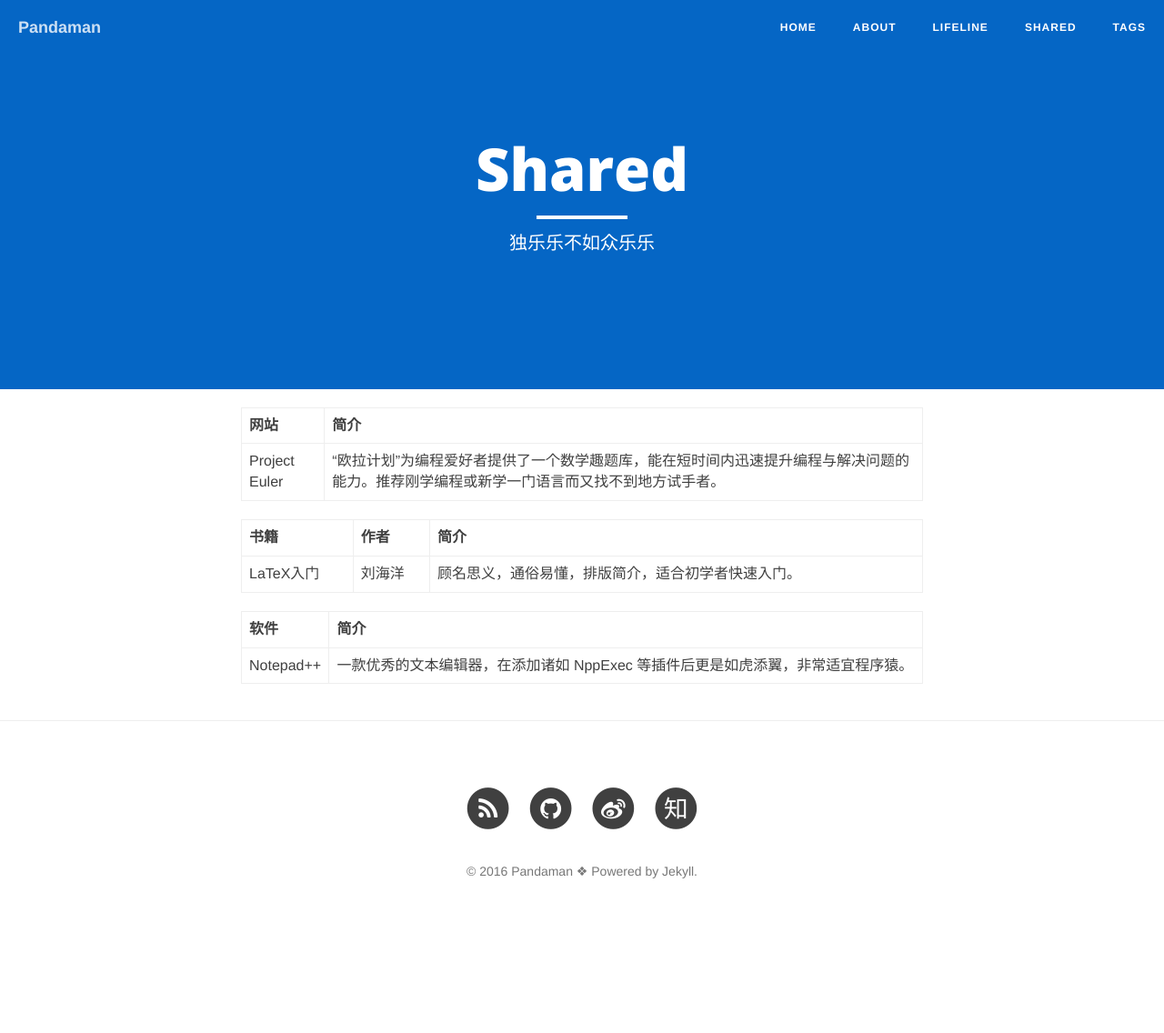
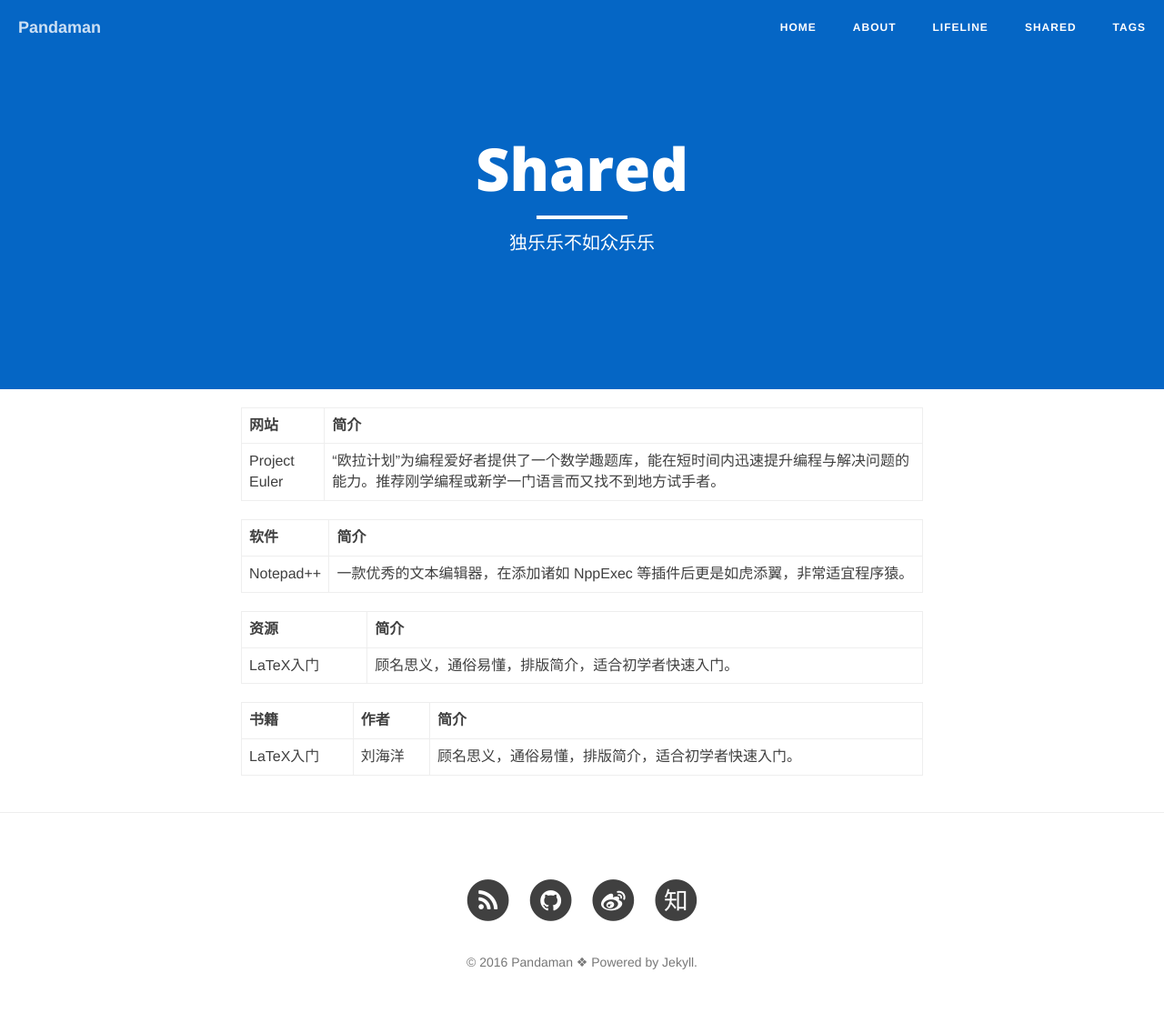
Before and after one commit to ceares/ceares.github.io, a Jekyll site: the page built from shared.md, in a window 1280 px wide. Shown: the whole page at 91% size. Built offline with Jekyll 4.4.1, drawn with Linux system fonts in a browser that asks for light colours; nearby versions of some CDN libraries; before the commit the page ends 1036 px from its top, so only the background shows below that.

Commit message:
Update shared.md

```diff
--- a/shared.md
+++ b/shared.md
@@ -10,10 +10,14 @@ header-img: "img/zhihu.jpg"
 :--|:--
 [Project Euler](https://projecteuler.net/archives)|“欧拉计划”为编程爱好者提供了一个数学趣题库，能在短时间内迅速提升编程与解决问题的能力。推荐刚学编程或新学一门语言而又找不到地方试手者。
 
+软件|简介
+:--|:--
+Notepad++|一款优秀的文本编辑器，在添加诸如 NppExec 等插件后更是如虎添翼，非常适宜程序猿。
+
+资源|简介
+:--|:--
+LaTeX入门|顾名思义，通俗易懂，排版简介，适合初学者快速入门。
+
 书籍|作者|简介
 :--|:--|:--
 LaTeX入门|刘海洋|顾名思义，通俗易懂，排版简介，适合初学者快速入门。
-
-软件|简介
-:--|:--
-Notepad++|一款优秀的文本编辑器，在添加诸如 NppExec 等插件后更是如虎添翼，非常适宜程序猿。
```
